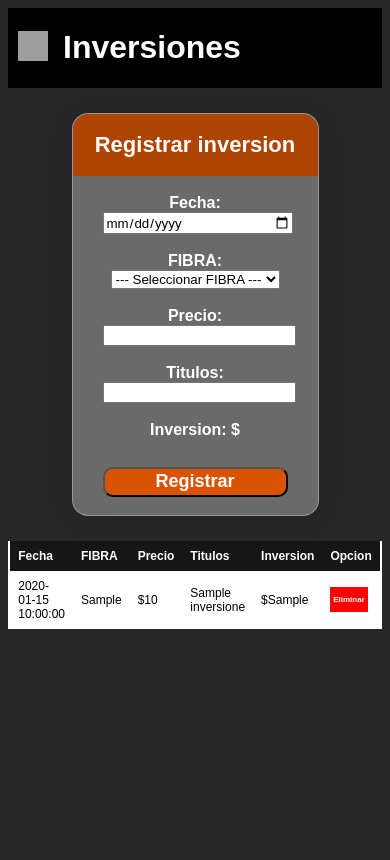
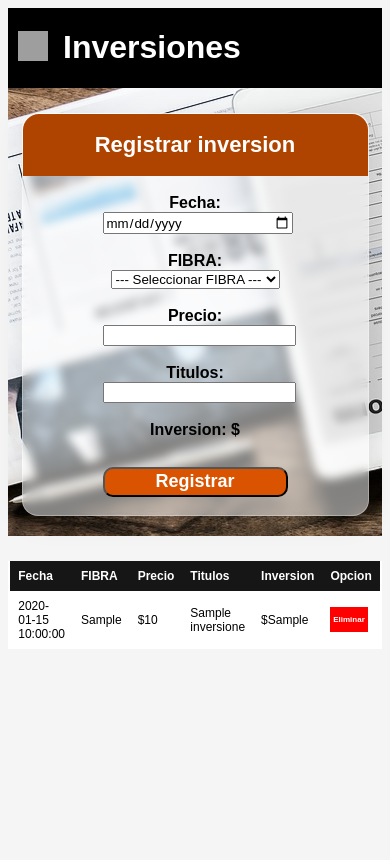
Before and after one commit to fran815/sistema-de-inversiones, a Flask app: page /registrar-inversion in a window 390 px wide. Run offline with Flask 3, Linux system fonts and the light colour scheme; tables that the repository leaves empty or names only in its code hold one stand-in row (values such as "Sample post"); data that the repository does not hold is empty; some libraries are stand-ins or nearby versions; grey boxes are pictures that could not be loaded.

Commit message:
updates 1.0

```diff
--- a/static/css/index_layout.css
+++ b/static/css/index_layout.css
@@ -6,6 +6,7 @@ body {
 
 /* SECCION DE DATOS DEL PERFIL */
 .main_header {
+    display: block;
     width: 20%;
     /* background-color: gray; */
 }
--- a/static/css/registro_inversion_layout.css
+++ b/static/css/registro_inversion_layout.css
@@ -3,7 +3,8 @@ body {
     flex-direction: column;
     height: 100dvh;
     font-family: sans-serif;
-    background-color: rgb(39, 39, 39);
+    /* background-color: rgb(39, 39, 39); */
+    background-color: whitesmoke;
 }
 
 /* DIV GENERAL */
@@ -42,7 +43,7 @@ body {
     width: 50%;
     height: 100%;
     z-index: -1;
-    opacity: 0.8;
+    opacity: 1;
 }
 
 
@@ -62,7 +63,7 @@ body {
     flex-direction: column;
     width: 45%;
 
-    background: rgba(255, 255, 255, 0.315);
+    background: rgba(255, 255, 255, 0.507);
     border-radius: 16px;
     box-shadow: 0 4px 30px rgba(0, 0, 0, 0.1);
     backdrop-filter: blur(5px);
@@ -82,7 +83,7 @@ body {
     justify-content: center;
     width: 100%;
     font-weight: bold;
-    color: white;
+    color: black;
 }
 .elemento-forma {
     margin-block: 18px;
@@ -197,6 +198,9 @@ tr:nth-child(even) {
     .imagen-div{
         display: none;
     }
+    .formulario_main {
+        background-image: url(/static/css/img/desk.jpg);
+    }
 
     /* FORMULARIO */
     .main_div {
@@ -208,13 +212,17 @@ tr:nth-child(even) {
         margin-bottom: 25px;
         height: auto;
 
-        background-color: rgb(39, 39, 39);
+        background-color: whitesmoke;
     }
     .formulario_figura {
         justify-content: center;
         text-align: center;
-        max-width: 305px;
+        max-width: 405px;
         margin-top: 25px;
+        margin-bottom: 20px;
+    }
+    .elemento-forma label {
+        color: black;
     }
     input {
         width: 100%;
@@ -234,10 +242,10 @@ tr:nth-child(even) {
 }
 
 
-@media(max-width:500px) {
+@media(max-width:910px) {
     /* FORMULARIO */
     .formulario_figura {
-        min-width: 245px;
+        min-width: 345px;
     }
 
 
```
Also changed, not shown: static/css/registro_dividendo_layout.css (+8 -5 lines), templates/index.html (+26 -7 lines).
